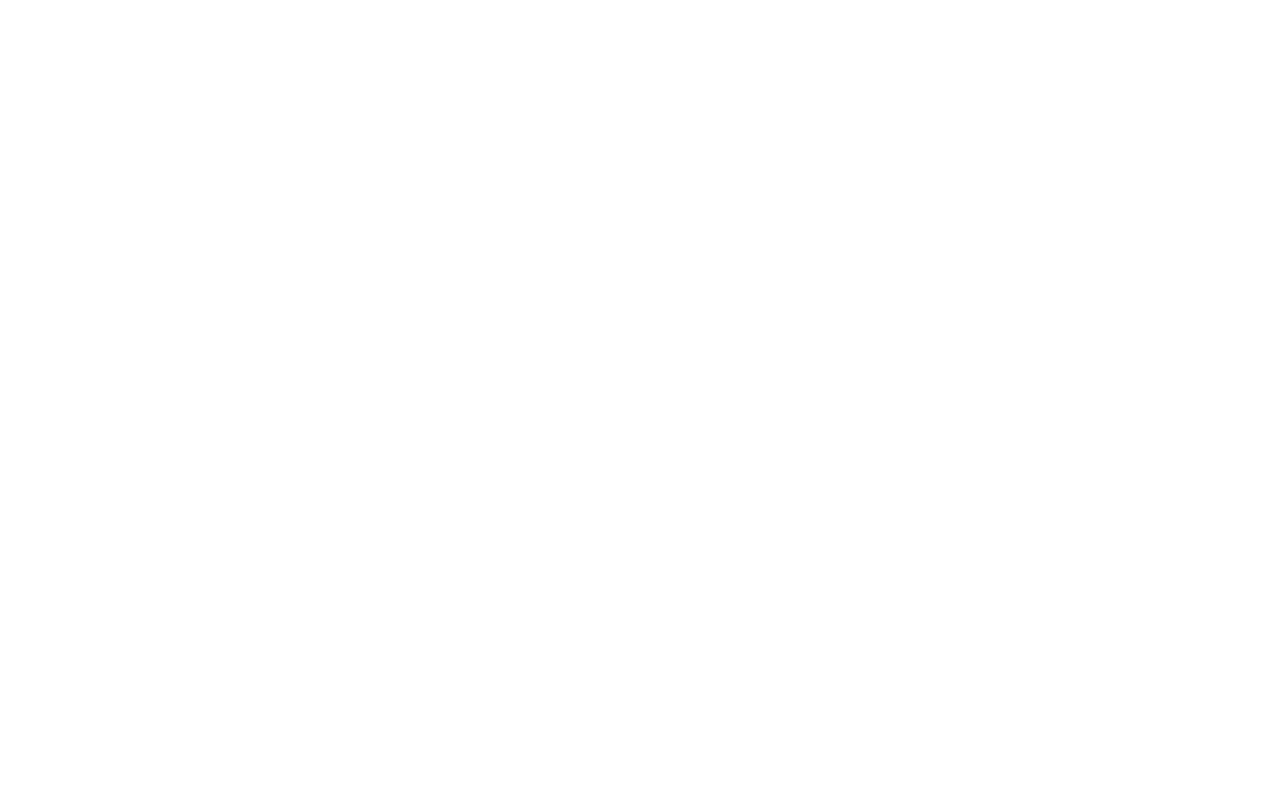
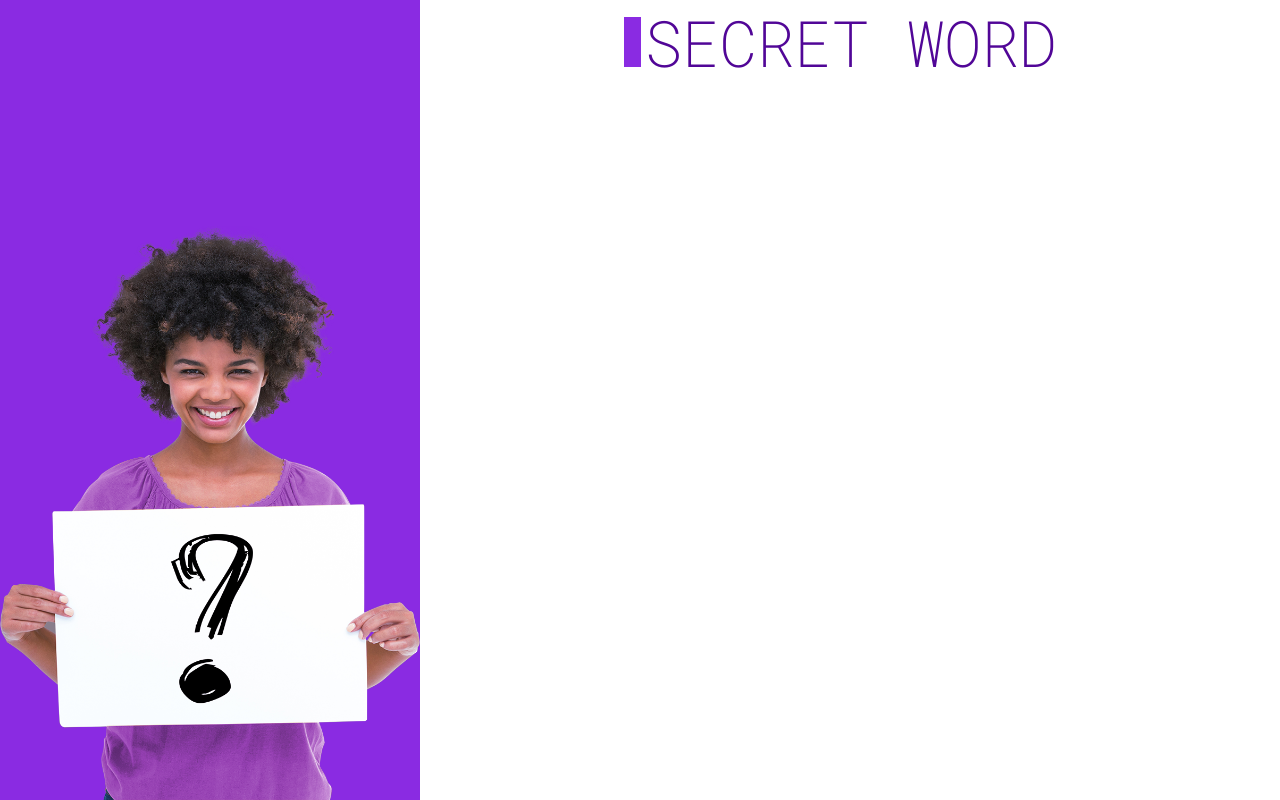
Before and after one commit to wlidemberg/react_secret_word, a React (Vite) app: page / in a window 1280 px wide. Built offline with nearby package versions, Linux system fonts and the light colour scheme.

Commit message:
Divisão da tela principal do projeto

```diff
--- a/index.html
+++ b/index.html
@@ -1,5 +1,5 @@
 <!doctype html>
-<html lang="en">
+<html lang="pt-br">
   <head>
     <meta charset="UTF-8" />
     <link rel="icon" type="image/svg+xml" href="/vite.svg" />
--- a/src/App.css
+++ b/src/App.css
@@ -0,0 +1,9 @@
+@import url('https://fonts.googleapis.com/css2?family=Roboto+Mono:ital,wght@0,100;0,200;0,300;0,400;0,500;0,600;0,700;1,100;1,200;1,300;1,400;1,500;1,600;1,700&display=swap');
+*{margin: 0; padding: 0; box-sizing: border-box; font-family: 'Roboto Mono', monospace;}
+header{text-align: center;}
+h1{font-size: 4rem; color: rgb(81, 6, 151); font-weight: 200; text-align: center; position: relative; display: inline; padding: 0 20px; line-height: none; letter-spacing: -1px; text-transform: uppercase;}
+h1::before{content: ' '; width: 17px; height: 50px; background-color: blueviolet; position: absolute; top: 17px; left: 0px; margin-right: 10px;}
+.main_screen{display: flex; width: 100%; height: 100vh;}
+.screen_left{width: 100%; max-width: 420px; background-color: blueviolet; display: flex; align-items: end;}
+.screen_left img{width: 100%; height: auto;}
+.screen_right{width: 100%;}
--- a/src/App.jsx
+++ b/src/App.jsx
@@ -1,9 +1,19 @@
 import './App.css'
+import interrogacao from './assets/imagem_mulher_interrogacao.png'
 
 function App() {
   return (
     <>
-
+     <div className='main_screen'>
+        <div className='screen_left'>
+          <img src={interrogacao} alt="Mulher com cartaz de interrogação" />
+        </div>
+        <div className='screen_right'>
+          <header>
+          <h1>Secret Word</h1>
+        </header>
+        </div>
+     </div>
     </>
   )
 }
```
Also changed, not shown: src/assets/imagem_mulher_interrogacao.png (added).
